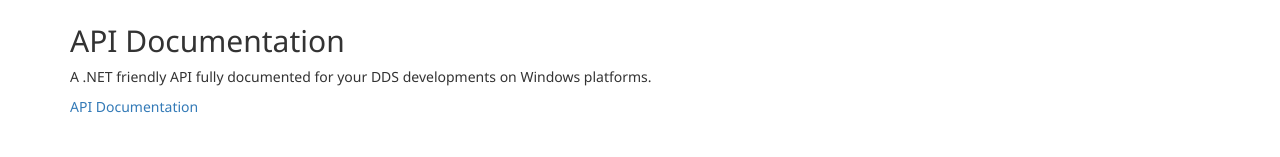
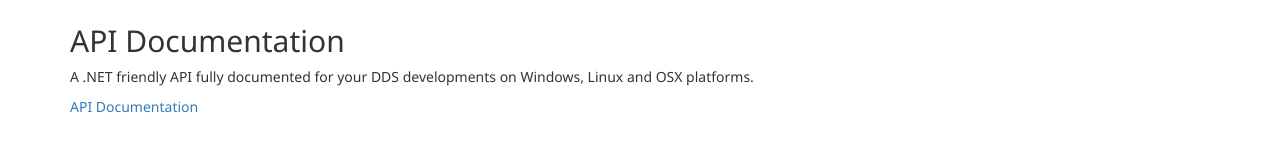
Before and after one commit to jmmorato/openddsharp_documentation, a plain HTML site: page docs/index.html in a window 1280 px wide. Shown: the part 2043-2200 px from the top of the page. Drawn offline with Linux system fonts and the light colour scheme.

Commit message:
Added platform support

```diff
--- a/docs/index.html
+++ b/docs/index.html
@@ -115,7 +115,7 @@ OpenDDS Repository: <a href="https://github.com/objectcomputing/OpenDDS">https:/
 <p>From the basic publish and subscribe actions to the most advanced content-filtering or multi-topics features, this documentation contains all the information you need to easily develop your DDS application.</p>
 <p><a href="/articles/getting_started.html">OpenDDSharp Articles</a></p>
 <h2 id="api-documentation">API Documentation</h2>
-<p>A .NET friendly API fully documented for your DDS developments on Windows platforms.</p>
+<p>A .NET friendly API fully documented for your DDS developments on Windows, Linux and OSX platforms.</p>
 <p><a href="/api/index.html">API Documentation</a></p>
 </article>
           </div>
```
Also changed, not shown: docs/manifest.json, 1 other file.
